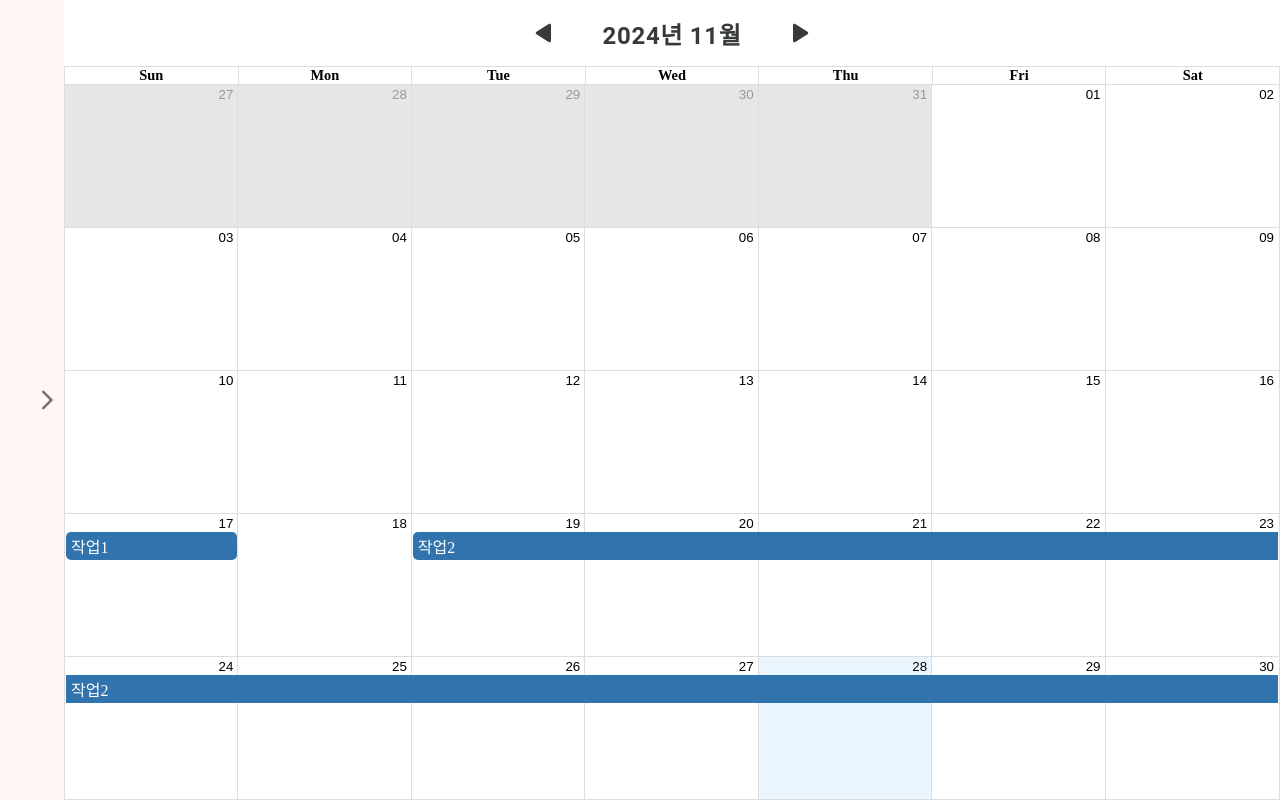
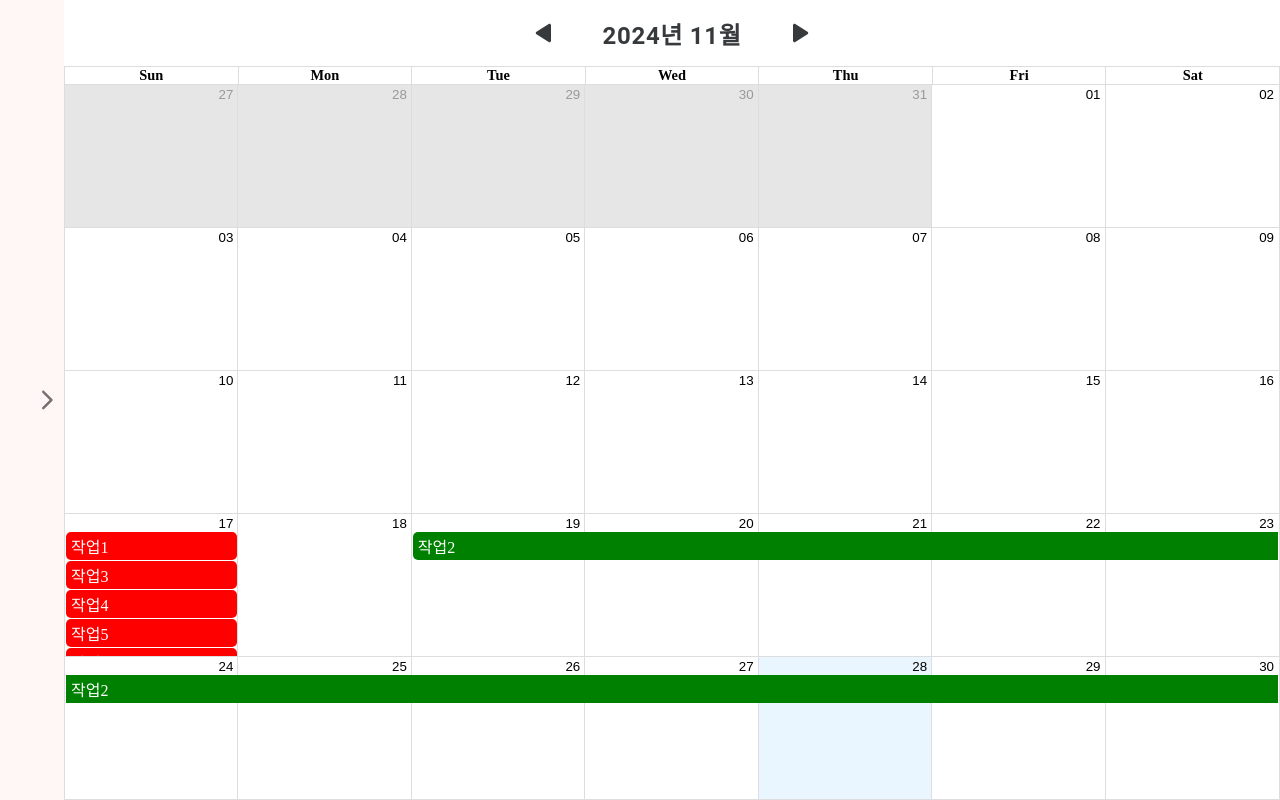
Before and after one commit to Vactor0911/task-ez, a React (Vite) app: page / in a window 1280 px wide. Built offline with nearby package versions, Linux system fonts and the light colour scheme.

Commit message:
달력 요소 구현

```diff
--- a/src/components/MyCalendar.tsx
+++ b/src/components/MyCalendar.tsx
@@ -1,37 +1,111 @@
+import styled from "@emotion/styled"
 import { Calendar, momentLocalizer } from "react-big-calendar";
 import moment from "moment";
+import dayjs from "dayjs";
 import "react-big-calendar/lib/css/react-big-calendar.css";
 import MyCalendarToolbar from "./MyCalendarToolbar";
+import { useCallback } from "react";
+import { useAtom, useAtomValue } from "jotai";
+import { selectedDateAtom } from "../state";
+
+const StyledCalendar = styled(Calendar)`
+  .rbc-day-bg:hover {
+    background-color: #f0f0f0;
+  }
+
+  .rbc-button-link:not(.rbc-show-more) {
+    pointer-events: none;
+  }
+`;
 
 const MyCalendar = () => {
   // 시간 날짜 형식을 한국어로 설정
   moment.locale("ko-KR");
   const localizer = momentLocalizer(moment);
 
+  // 선택된 날짜
+  const [selectedDate, setSelectedDate] = useAtom(selectedDateAtom);
+
+  // 캘린더에 표시할 테스트용 이벤트
   const events = [
     {
       title: "작업1",
       start: new Date(2024, 10, 17),
-      end: new Date(2024, 10, 17),
+      end: new Date(2024, 10, 18),
+      id: 0,
+      color: "red",
+    },
+    {
+      title: "작업3",
+      start: new Date(2024, 10, 17),
+      end: new Date(2024, 10, 18),
+      id: 2,
+      color: "red",
+    },
+    {
+      title: "작업4",
+      start: new Date(2024, 10, 17),
+      end: new Date(2024, 10, 18),
+      id: 3,
+      color: "red",
+    },
+    {
+      title: "작업5",
+      start: new Date(2024, 10, 17),
+      end: new Date(2024, 10, 18),
+      id: 4,
+      color: "red",
+    },
+    {
+      title: "작업6",
+      start: new Date(2024, 10, 17),
+      end: new Date(2024, 10, 18),
+      id: 5,
+      color: "red",
     },
     {
       title: "작업2",
       start: new Date(2024, 10, 19),
       end: new Date(2024, 12, 21),
+      id: 1,
+      color: "green",
     },
   ];
 
+  // 캘린더 슬롯 선택 이벤트 처리
+  const handleSelectSlot = useCallback((event) => {
+    console.log("Selected Slot! ", event);
+  }, [])
+
+  // 캘린더 이벤트 선택 이벤트 처리
+  const handleSelectEvent = useCallback((event) => {
+    console.log("Selected Event! ", event);
+  }, [])
+
   return (
-    <Calendar
-      localizer={localizer}
-      events={events}
+    <StyledCalendar
+      localizer={localizer} // 언어 설정
+      events={events} // 표시할 이벤트 목록
       selectable
-      components={{ toolbar: MyCalendarToolbar }}
+      date={selectedDate.toDate()}
+      components={{ toolbar: MyCalendarToolbar }} // 툴바 컴포넌트
+      onSelectSlot={handleSelectSlot} // 슬롯 선택 이벤트
+      onSelectEvent={handleSelectEvent} // 이벤트 선택 이벤트
+      eventPropGetter={(event) => {
+        return {
+          style: {
+            backgroundColor: event.color,
+          },
+        }
+      }}
+      onNavigate={(date) => {
+        setSelectedDate(dayjs(date));
+      }} // 날짜 변경 이벤트
       style={{
         width: "95%",
         height: "100vh",
       }}
-    ></Calendar>
+    />
   );
 };
 
```
